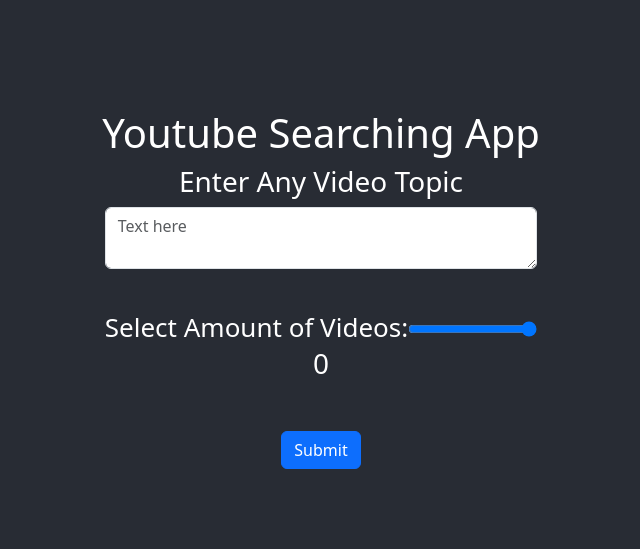
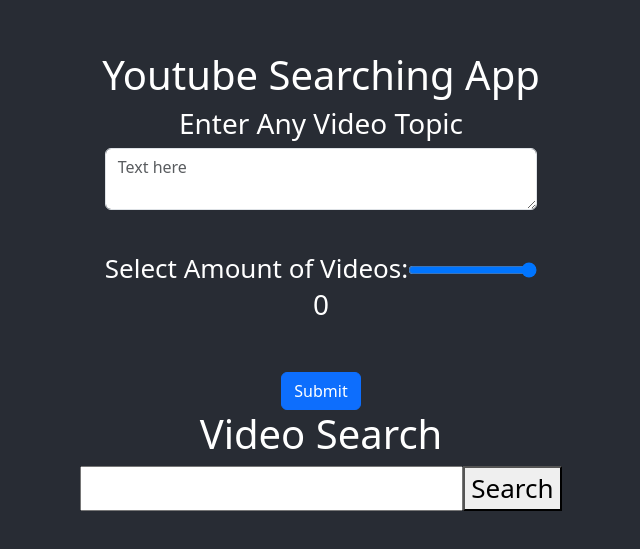
Before and after one commit to alexeum31/Youtube-Searcher, a React (Create React App) app: page / in a window 1280 px wide. Shown: the part 111-660 px from the top of the page, without its empty margins (319-959 px from the left). Built offline with nearby package versions, Linux system fonts and the light colour scheme.

Commit message:
starting searcher file

```diff
--- a/package.json
+++ b/package.json
@@ -6,6 +6,7 @@
     "@testing-library/jest-dom": "^5.16.5",
     "@testing-library/react": "^13.4.0",
     "@testing-library/user-event": "^13.5.0",
+    "axios": "^1.4.0",
     "bootstrap": "^5.3.0",
     "react": "^18.2.0",
     "react-dom": "^18.2.0",
--- a/src/App.js
+++ b/src/App.js
@@ -1,7 +1,7 @@
 import './App.css';
 import Title from './Title.jsx';
-import MyForm from './MyForm.jsx'
-
+import MyForm from './Components/MyForm.jsx';
+import Searcher from './Components/Searcher.jsx'
 
 function App() {
   return (
@@ -9,6 +9,7 @@
       <header className="App-header">
         <Title></Title>
         <MyForm></MyForm>
+        <Searcher />
       </header>
     </div>
   );
--- a/src/MyForm.jsx
+++ b/src/Components/MyForm.jsx
@@ -43,7 +43,7 @@
             type="range"
             id="myRange"
             min="0"
-            max="10"
+            max="15"
             step="1"
             onChange={this.handleRangeChange}
           />
--- /dev/null
+++ b/src/Components/Searcher.jsx
@@ -0,0 +1,58 @@
+import React, { useState } from "react";
+import axios from "axios";
+
+export default function VideoSearch() {
+  const [videos, setVideos] = useState([]);
+  const [searchQuery, setSearchQuery] = useState("");
+
+  const handleInputChange = (event) => {
+    setSearchQuery(event.target.value);
+  };
+
+  const handleSearch = (event) => {
+    event.preventDefault();
+
+    axios
+      .get("https://www.googleapis.com/youtube/v3/search", {
+        params: {
+          part: "snippet",
+          maxResults: 10,
+          q: searchQuery,
+          type: "video",
+          key: "AIzaSyAcMvEOYRIp3hrE46ZoeH2vwEOAsgc8CLo",
+        },
+      })
+      .then((response) => {
+        setVideos(response.data.items);
+      })
+      .catch((error) => {
+        console.log(error);
+      });
+  };
+
+  return (
+    <div>
+      <h1>Video Search</h1>
+      <form onSubmit={handleSearch}>
+        <input type="text" value={searchQuery} onChange={handleInputChange} />
+        <button type="submit">Search</button>
+      </form>
+      <ul>
+        {videos.map((video) => (
+          <li key={video.id.videoId}>
+            <h2>{video.snippet.title}</h2>
+            <p>{video.snippet.description}</p>
+            <iframe
+              width="560"
+              height="315"
+              src={`https://www.youtube.com/embed/${video.id.videoId}`}
+              frameborder="0"
+              allow="accelerometer; autoplay; encrypted-media; gyroscope; picture-in-picture"
+              allowfullscreen
+            ></iframe>
+          </li>
+        ))}
+      </ul>
+    </div>
+  );
+}
```
Also changed, not shown: 1 other file (tests, documents, lock files or other folders).
